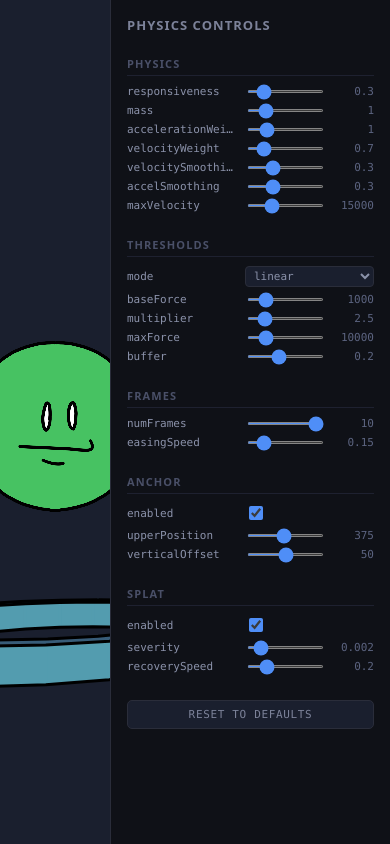
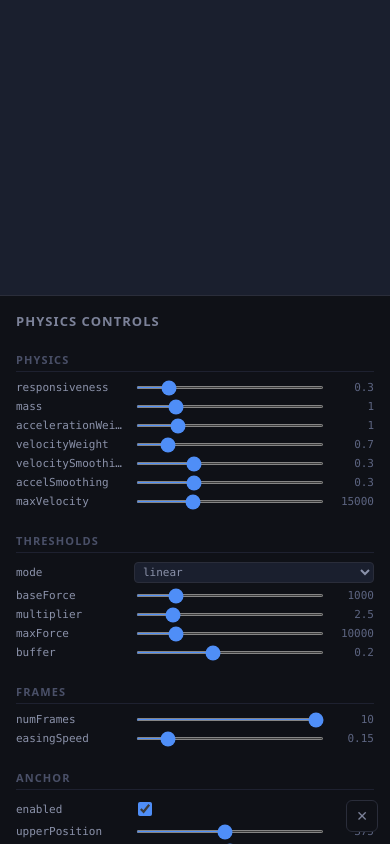
Before and after one commit to cbmitchell/scroll-physics-animation, a React (Vite) app: page / in a window 390 px wide. Built offline with nearby package versions, Linux system fonts and the light colour scheme.

Commit message:
Adjust controls formatting

```diff
--- a/src/App.css
+++ b/src/App.css
@@ -1,14 +1,15 @@
 /* ── Layout ──────────────────────────────────────────────────────────────── */
 
 .app {
-  display: flex;
+  position: relative;
   height: 100dvh;
   overflow: hidden;
 }
 
-/* The scrollable scene takes up all remaining space */
+/* The scrollable scene fills the full viewport */
 .scene {
-  flex: 1;
+  width: 100%;
+  height: 100%;
   position: relative;
   overflow-y: scroll;
   overflow-x: hidden;
@@ -24,12 +25,74 @@
 /* ── Controls panel ──────────────────────────────────────────────────────── */
 
 .controls {
-  width: 280px;
-  flex-shrink: 0;
+  position: fixed;
+  top: 0;
+  right: 0;
+  bottom: 0;
+  width: min(400px, 90vw);
   background: #0f1117;
   border-left: 1px solid #2a2d3a;
   overflow-y: auto;
   overflow-x: hidden;
+  z-index: 1500;
+  transform: translateX(0);
+  transition: transform 0.25s ease;
+}
+
+.controls--closed {
+  transform: translateX(100%);
+}
+
+/* ── Controls toggle button ──────────────────────────────────────────────── */
+
+.controls-toggle {
+  position: fixed;
+  top: 12px;
+  right: 12px;
+  z-index: 1501;
+  width: 32px;
+  height: 32px;
+  display: flex;
+  align-items: center;
+  justify-content: center;
+  background: #0f1117;
+  color: #7c8299;
+  border: 1px solid #2a2d3a;
+  border-radius: 6px;
+  cursor: pointer;
+  font-size: 14px;
+  transition: background 0.15s, color 0.15s;
+}
+
+.controls-toggle:hover {
+  background: #222840;
+  color: #a0a8c0;
+}
+
+/* ── Mobile layout ───────────────────────────────────────────────────────── */
+
+@media (max-width: 640px) {
+  .controls {
+    top: auto;
+    left: 0;
+    right: 0;
+    bottom: 0;
+    width: 100%;
+    height: 65dvh;
+    border-left: none;
+    border-top: 1px solid #2a2d3a;
+    transform: translateY(0);
+  }
+
+  .controls--closed {
+    transform: translateY(100%);
+  }
+
+  .controls-toggle {
+    top: auto;
+    bottom: 12px;
+    right: 12px;
+  }
 }
 
 .controls-inner {
--- a/src/App.tsx
+++ b/src/App.tsx
@@ -98,6 +98,7 @@ type Opts = Required<Omit<ScrollPhysicsOptions, 'getScrollPosition' | 'anchorLow
 export default function App() {
   const scrollContainerRef = useRef<HTMLDivElement>(null)
   const [opts, setOpts] = useState<Opts>({ ...DEFAULTS })
+  const [controlsOpen, setControlsOpen] = useState(true)
 
   function set<K extends keyof Opts>(key: K, value: Opts[K]) {
     setOpts((prev) => ({ ...prev, [key]: value }))
@@ -130,7 +131,7 @@ export default function App() {
       </div>
 
       {/* ── Controls panel ── */}
-      <aside className="controls">
+      <aside className={`controls${controlsOpen ? '' : ' controls--closed'}`}>
         <div className="controls-inner">
           <h2 className="controls-title">Physics Controls</h2>
 
@@ -183,6 +184,14 @@ export default function App() {
           </button>
         </div>
       </aside>
+
+      <button
+        className="controls-toggle"
+        onClick={() => setControlsOpen((o) => !o)}
+        aria-label={controlsOpen ? 'Close controls' : 'Open controls'}
+      >
+        {controlsOpen ? '✕' : '☰'}
+      </button>
     </div>
   )
 }
```
